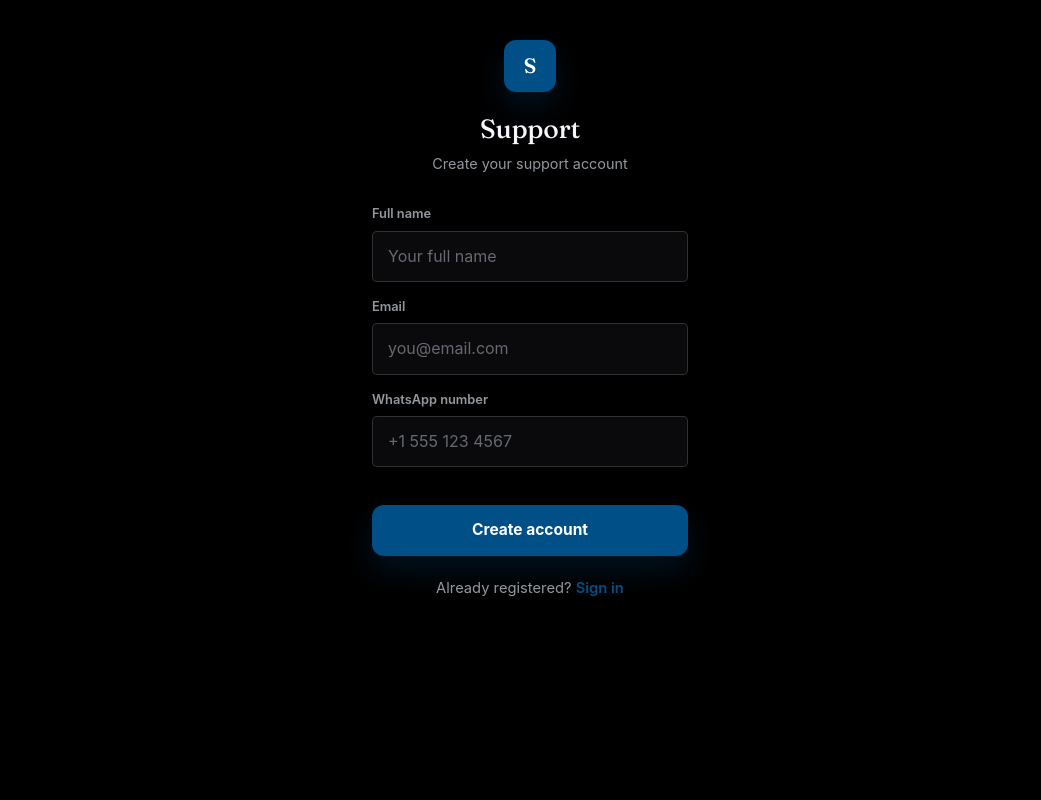
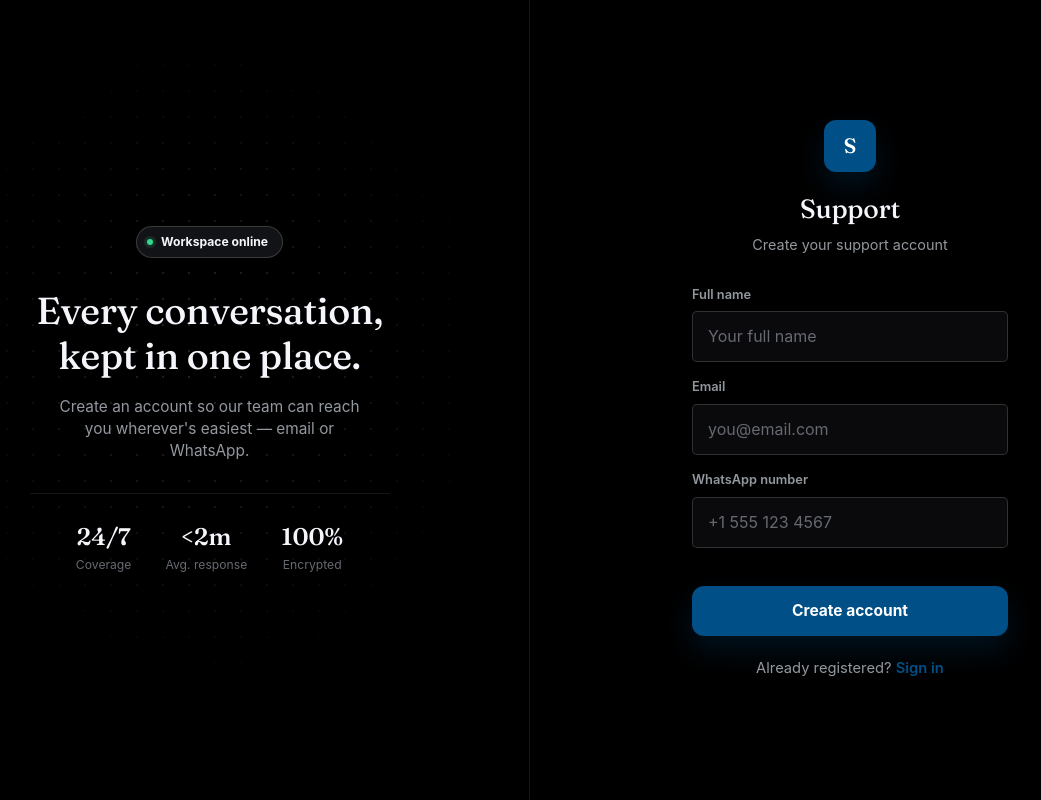
Before and after one commit to JazzyV547/Contact-support, a plain HTML site: page signup.html in a window 1280 px wide. Shown: the whole page, without its empty margins (110-1151 px from the left). Drawn offline with nearby package versions, Linux system fonts and the light colour scheme.

Commit message:
Enhance signup page layout and content

```diff
--- a/signup.html
+++ b/signup.html
@@ -7,12 +7,36 @@
   <link rel="stylesheet" href="css/style.css" />
 </head>
 <body>
+  <div class="auth-page">
+    <div class="auth-shell">
+
+      <div class="auth-visual">
+        <span class="tag">Workspace online</span>
+        <h2>Every conversation, kept in one place.</h2>
+        <p>Create an account so our team can reach you wherever's easiest — email or WhatsApp.</p>
+        <div class="stat-row">
+          <div class="stat">
+            <b>24/7</b>
+            <span>Coverage</span>
+          </div>
+          <div class="stat">
+            <b>&lt;2m</b>
+            <span>Avg. response</span>
+          </div>
+          <div class="stat">
+            <b>100%</b>
+            <span>Encrypted</span>
+          </div>
+        </div>
+      </div>
+
       <div class="auth-card">
         <div class="brand-badge">
           <div class="logo-mark" id="brandInitial">S</div>
           <h1 id="brandName">Support</h1>
           <p>Create your support account</p>
         </div>
+
         <div class="error-msg" id="error"></div>
 
         <form id="signupForm">
@@ -36,6 +60,7 @@
           Already registered? <a id="loginLink" href="index.html">Sign in</a>
         </div>
       </div>
+
     </div>
   </div>
 
```
